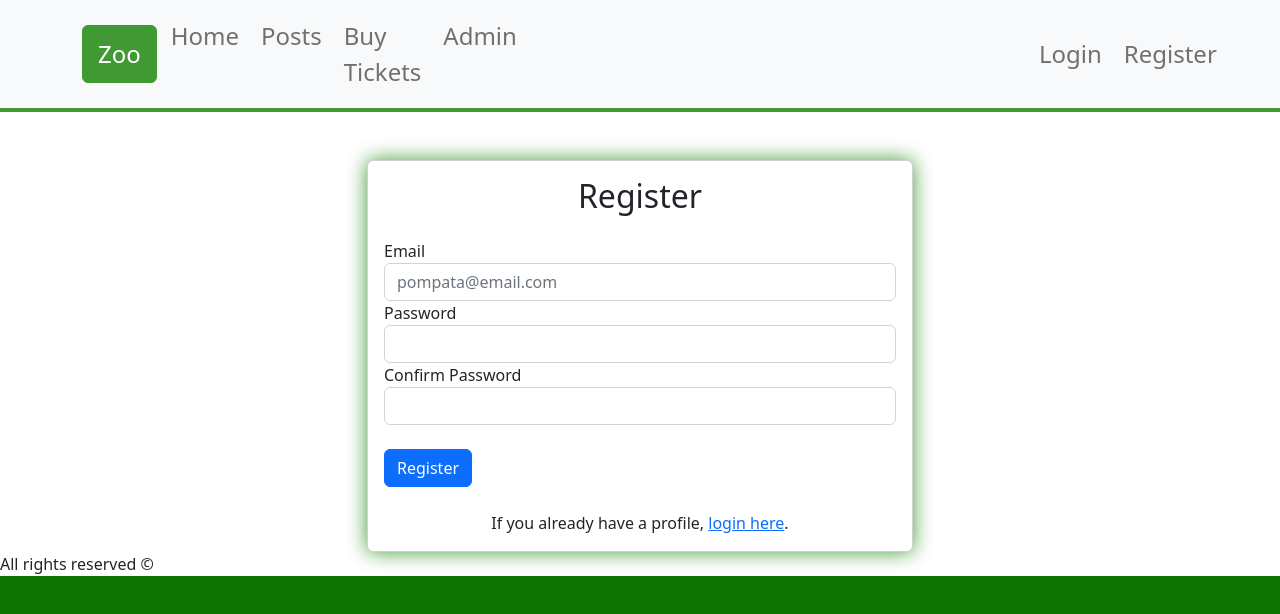
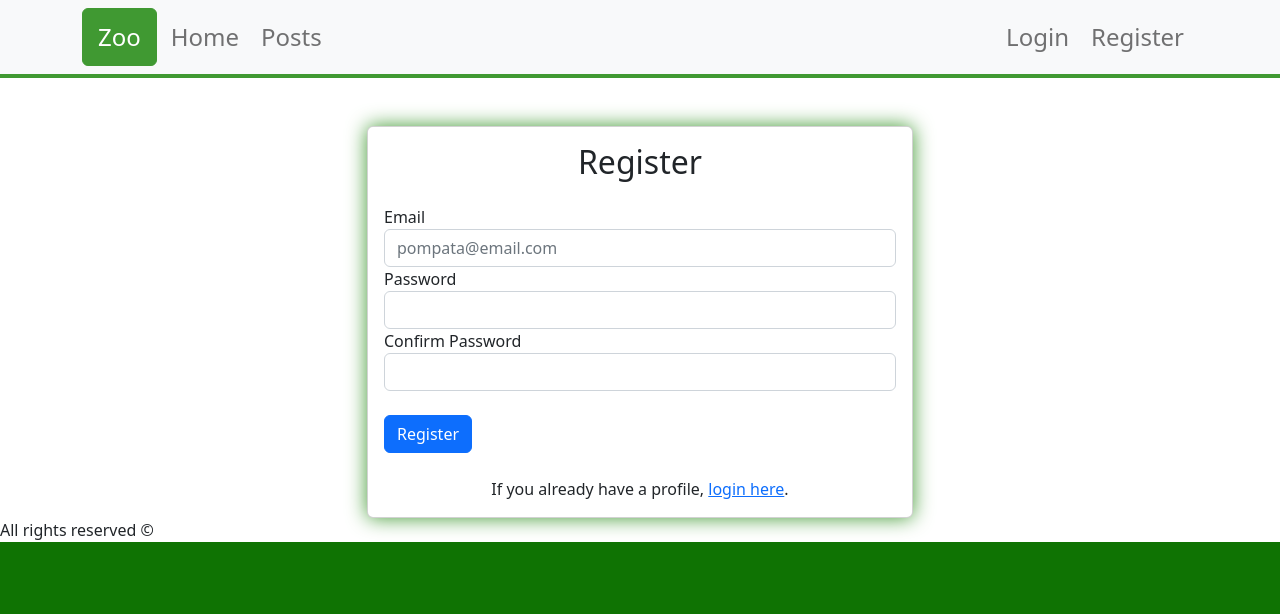
Before and after one commit to vladkata02/Zoo, a React (Create React App) app in the folder my-zoo-app/: page /register in a window 1280 px wide. Shown: the top 614 px of the page. Built offline with nearby package versions, Linux system fonts and the light colour scheme.

Commit message:
Fix header links location

```diff
--- a/my-zoo-app/src/components/Header/Header.css
+++ b/my-zoo-app/src/components/Header/Header.css
@@ -32,5 +32,6 @@
 }
 
 .login {
-    margin-left: 500px;
+  margin-right: 0px !important;
+  margin-left: auto;
 }
--- a/my-zoo-app/src/components/Header/Header.js
+++ b/my-zoo-app/src/components/Header/Header.js
@@ -1,12 +1,18 @@
-import React from "react";
+import { useContext, React } from "react";
 import { Link } from "react-router-dom";
 import "./Header.css";
+import { AuthContext } from "../../contexts/AuthContext";
 
 export const Header = () => {
+  const { isAuthenticated, userEmail } = useContext(AuthContext);
   return (
     <nav className="navbar navbar-expand-lg navbar-light bg-light custom-nav">
       <div className="container">
-        <Link className="nav-link rounded custom-logo" to="/" style={{ transition: "background-color 0.2s ease-in-out" }}>
+        <Link
+          className="nav-link rounded custom-logo"
+          to="/"
+          style={{ transition: "background-color 0.2s ease-in-out" }}
+        >
           Zoo
         </Link>
         <button
@@ -23,34 +29,62 @@ export const Header = () => {
         <div className="collapse navbar-collapse" id="navbarNav">
           <ul className="navbar-nav mr-auto">
             <li className="nav-item">
-              <Link className="nav-link rounded" to="/" style={{ transition: "background-color 0.2s ease-in-out" }}>
+              <Link
+                className="nav-link rounded"
+                to="/"
+                style={{ transition: "background-color 0.2s ease-in-out" }}
+              >
                 Home
               </Link>
             </li>
             <li className="nav-item">
-              <Link className="nav-link rounded" to="/posts" style={{ transition: "background-color 0.2s ease-in-out" }}>
+              <Link
+                className="nav-link rounded"
+                to="/posts"
+                style={{ transition: "background-color 0.2s ease-in-out" }}
+              >
                 Posts
               </Link>
             </li>
+            {isAuthenticated && (
+              <>
                 <li className="nav-item">
-              <Link className="nav-link rounded" to="/tickets" style={{ transition: "background-color 0.2s ease-in-out" }}>
+                  <Link
+                    className="nav-link rounded"
+                    to="/tickets"
+                    style={{ transition: "background-color 0.2s ease-in-out" }}
+                  >
                     Buy Tickets
                   </Link>
                 </li>
                 <li className="nav-item">
-              <Link className="nav-link rounded" to="/admin" style={{ transition: "background-color 0.2s ease-in-out" }}>
+                  <Link
+                    className="nav-link rounded"
+                    to="/admin"
+                    style={{ transition: "background-color 0.2s ease-in-out" }}
+                  >
                     Admin
                   </Link>
                 </li>
+              </>
+            )}
           </ul>
           <ul className="navbar-nav ml-auto login">
             <li className="nav-item">
-              <Link className="nav-link rounded" to="/login" style={{ transition: "background-color 0.2s ease-in-out" }}>
+              <Link
+                className="nav-link rounded login-link"
+                to="/login"
+                style={{ transition: "background-color 0.2s ease-in-out" }}
+              >
                 Login
               </Link>
             </li>
-            <li className="nav-item">
-              <Link className="nav-link rounded" to="/register" style={{ transition: "background-color 0.2s ease-in-out" }}>
+            <li className="nav-item register">
+              <Link
+                className="nav-link rounded"
+                to="/register"
+                style={{ transition: "background-color 0.2s ease-in-out" }}
+              >
                 Register
               </Link>
             </li>
```
Lines whose indentation alone changed are shown as unchanged.
